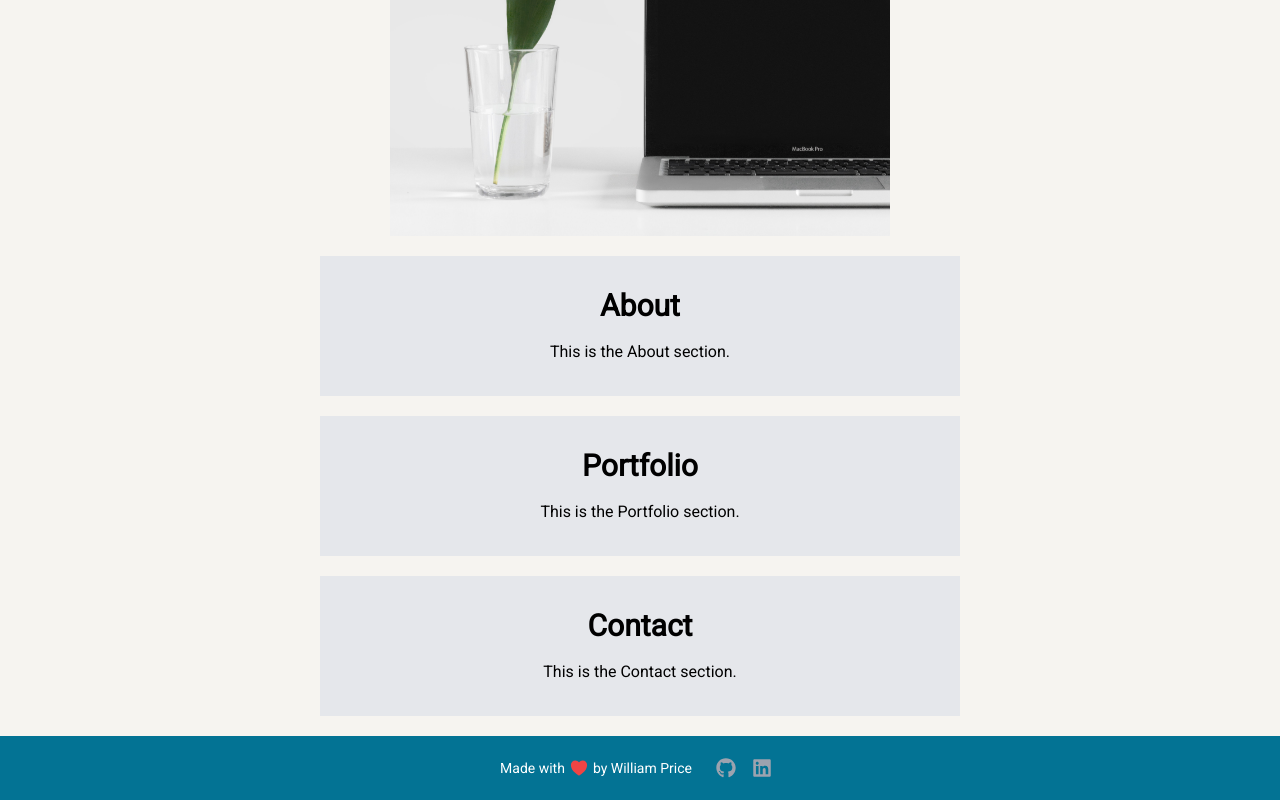
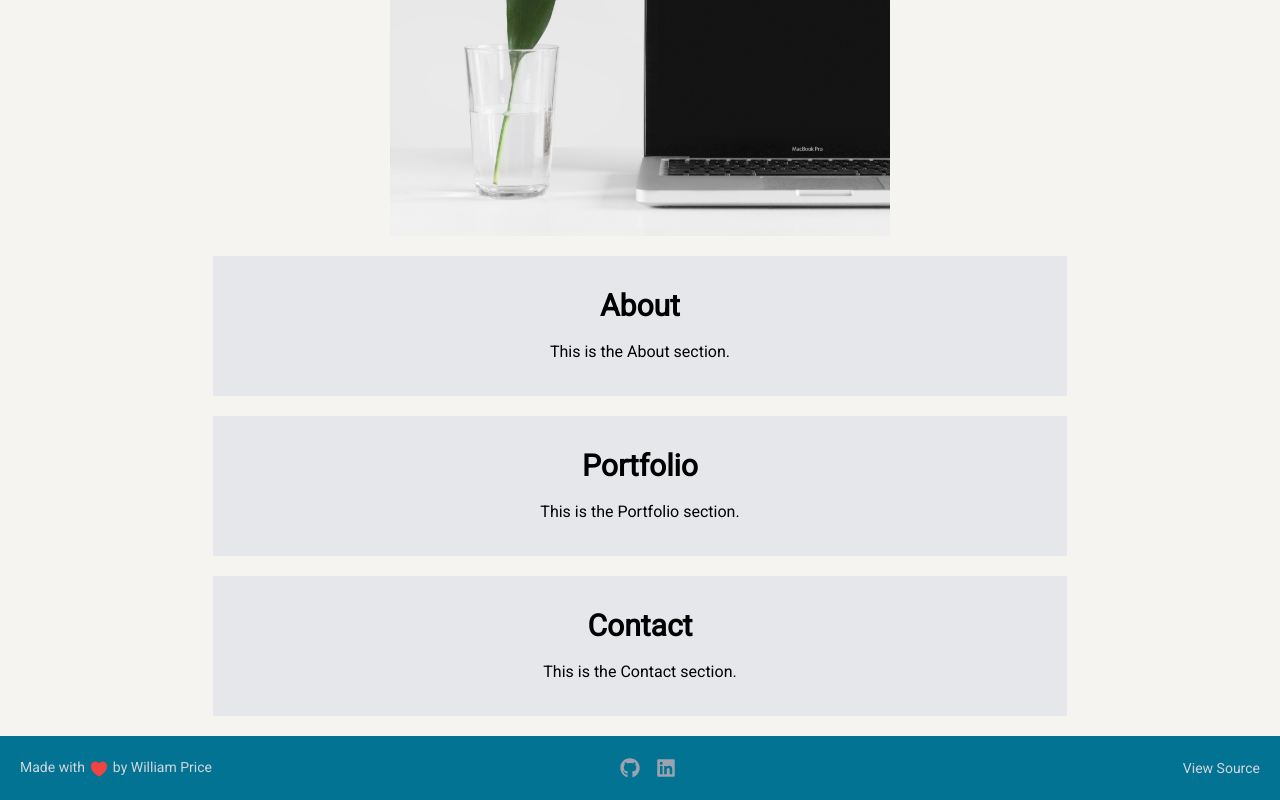
Before and after one commit to flip-in/profile-next, a Next.js app: page /profile-next/ in a window 1280 px wide. Shown: the part 360-1160 px from the top of the page. Built offline with nearby package versions, Linux system fonts and the light colour scheme.

Commit message:
update footer display

```diff
--- a/app/(shared)/Footer.tsx
+++ b/app/(shared)/Footer.tsx
@@ -1,3 +1,5 @@
+"use client";
+
 import React from "react";
 import { HeartIcon } from "@heroicons/react/24/solid";
 import { FaGithub, FaLinkedin } from "react-icons/fa";
@@ -6,12 +8,22 @@ type Props = {};
 
 const Footer = (props: Props) => {
   return (
-    <footer className="flex justify-center items-center h-16 bg-bl-900 text-white">
-      <p className="text-sm flex">
-        Made with <HeartIcon className="h-5 w-5 mx-1 text-red-500" /> by William
-        Price
-      </p>
-      <div className="ml-4 flex">
+    <footer className="flex justify-center items-center bg-bl-900 text-white h-16">
+      <div className="md:basis-1/4 basis-2/5 pl-5 flex items-center">
+        <p className="md:text-sm text-xs text-gray-300 hidden lg:block">
+          Made with
+          <HeartIcon className="md:h-5 md:w-5 h-4 w-4 mx-1 text-red-500 inline-flex" />
+          by William Price
+        </p>
+        <p className="md:text-sm text-xs text-gray-300 lg:hidden">
+          Made with
+          <HeartIcon className="md:h-5 md:w-5 h-4 w-4 mx-1 text-red-500 inline-flex" />
+          <br></br>
+          by William Price
+        </p>
+      </div>
+
+      <div className="ml-4 flex md:basis-1/2 basis-1/5 justify-center">
         <a
           href="https://github.com/flip-in"
           target="_blank"
@@ -27,6 +39,16 @@ const Footer = (props: Props) => {
           <FaLinkedin className="h-5 w-5 mx-2 text-gray-400 hover:text-gray-300" />
         </a>
       </div>
+      <div className="md:basis-1/4 basis-2/5 text-end text-gray-300 pr-5 md:text-sm text-xs">
+        <a
+          href={"https://github.com/flip-in/profile-next"}
+          target="_blank"
+          rel="noopener noreferrer"
+          className="ml-2 hover:text-gray-300"
+        >
+          View Source
+        </a>
+      </div>
     </footer>
   );
 };
--- a/app/page.tsx
+++ b/app/page.tsx
@@ -11,7 +11,7 @@ type Props = {};
 function Home({}: Props) {
   return (
     <div className="md:flex justify-center" id="Home">
-      <div className="xl:w-1/2 lg:w-2/3 md:w-3/4">
+      <div className="lg:w-2/3 md:w-3/4">
         <div
           id="hero-background"
           className="flex items-start justify-center bg-center bg-no-repeat h-[500px] mt-5 sm:mt-24 "
```
